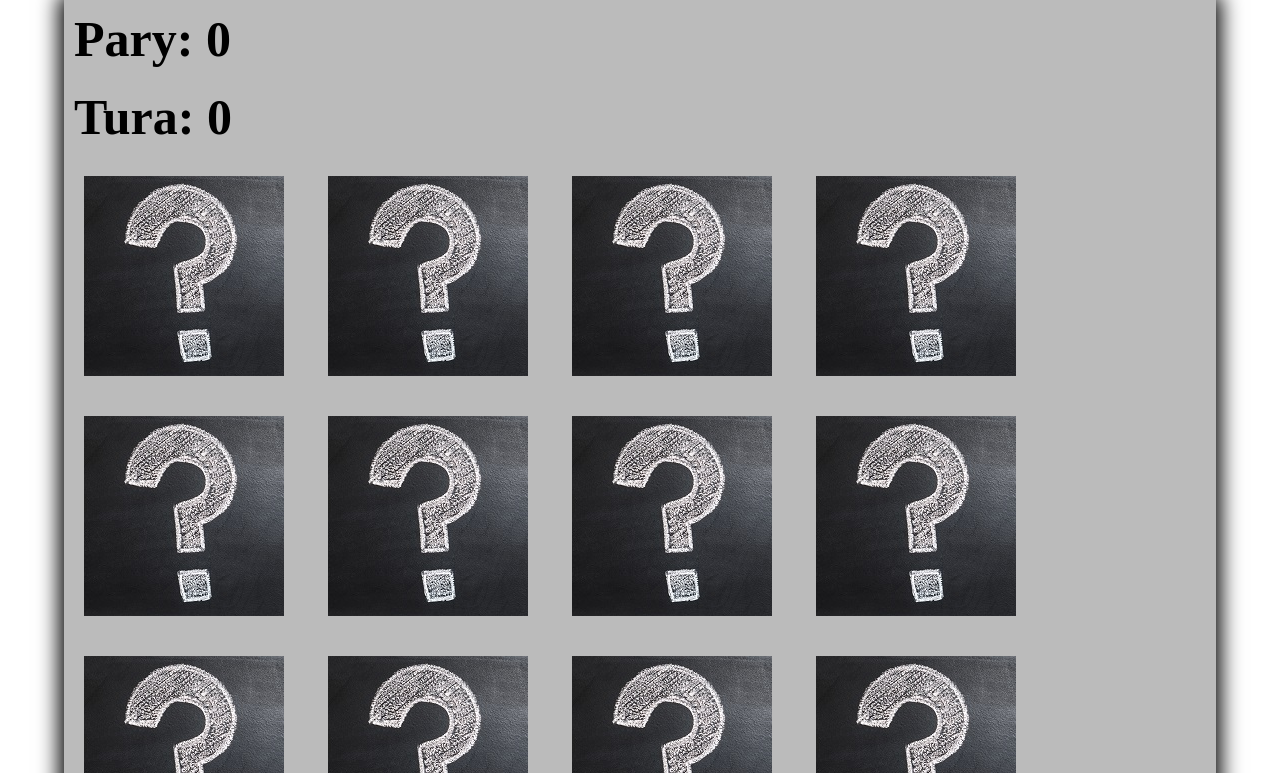
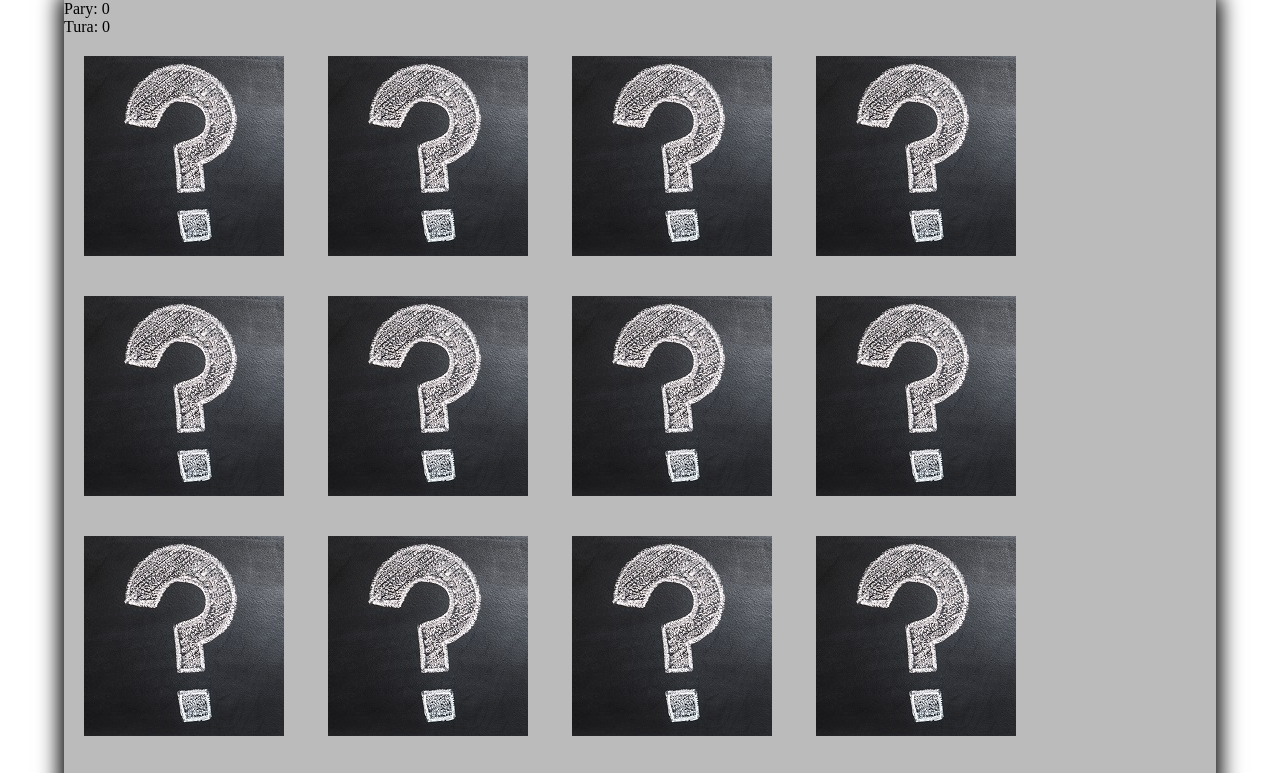
Before and after one commit to hubertGorzkowski/Memory-Game, a plain HTML site: page index.html in a window 1280 px wide. Shown: the top 773 px of the page. Drawn offline with Linux system fonts and the light colour scheme; a web font is replaced by a local one.

Commit message:
update index.html

```diff
--- a/index.html
+++ b/index.html
@@ -16,8 +16,11 @@
 
   <body>
     <main>
-      <h1 class="pairs">Pary: 0</h1>
-      <h1 class="rounds">Tura: 0</h1>
+      <section class="infoAboutGame">
+        <p class="pairs">Pary: 0</p>
+        <p class="rounds">Tura: 0</p>
+      </section>
+      <section class="cards">
         <div></div>
         <div></div>
         <div></div>
@@ -38,6 +41,7 @@
         <div></div>
         <div></div>
         <div></div>
+      </section>
     </main>
     <script src="script.js"></script>
   </body>
```
Lines whose indentation alone changed are shown as unchanged.
